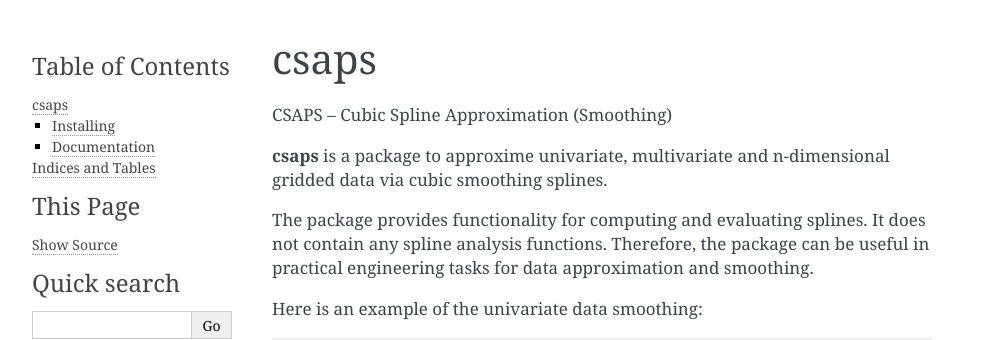
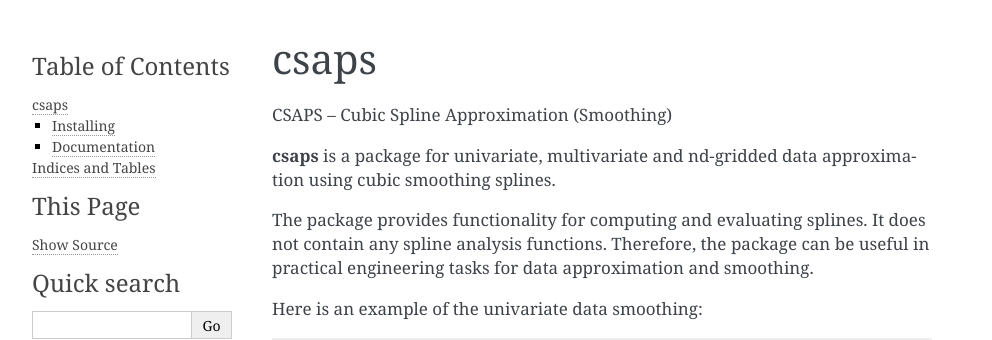
Before and after one commit to espdev/csaps, a Sphinx documentation site: the page built from docs/index.rst, in a window 1280 px wide. Shown: the top 340 px of the page, without its empty margins (148-1140 px from the left). Built offline with Sphinx 7.4.7, drawn with Linux system fonts in a browser that asks for light colours.

Commit message:
Update description

```diff
--- a/docs/index.rst
+++ b/docs/index.rst
@@ -3,8 +3,7 @@ csaps
 
 CSAPS -- Cubic Spline Approximation (Smoothing)
 
-**csaps** is a package to approxime univariate, multivariate and n-dimensional gridded data
-via cubic smoothing splines.
+**csaps** is a package for univariate, multivariate and nd-gridded data approximation using cubic smoothing splines.
 
 The package provides functionality for computing and evaluating splines.
 It does not contain any spline analysis functions. Therefore, the package can be useful
```
Also changed, not shown: README.md (+1 -1 lines).
